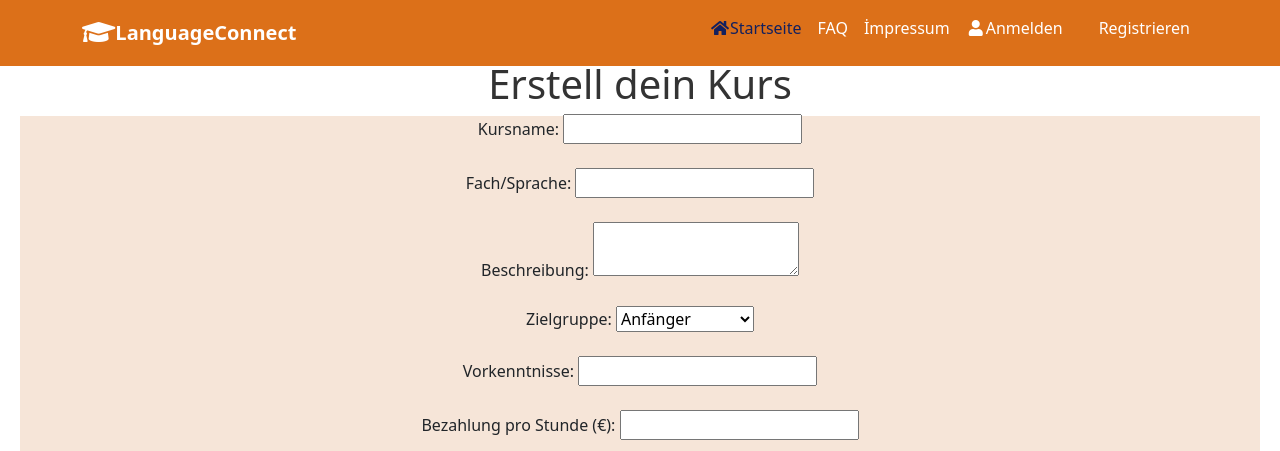
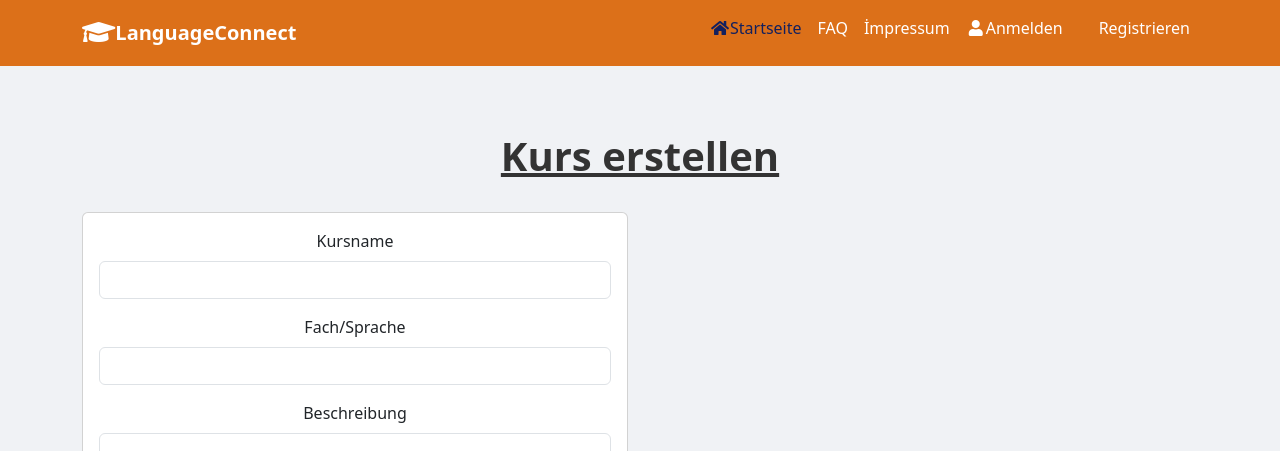
Before and after one commit to asy0/ITP_LanguageConnect, a PHP site: page /root/frontend/kurserstellen.php in a window 1280 px wide. Shown: the top 451 px of the page. Run offline with PHP 8.4, Linux system fonts and the light colour scheme.

Commit message:
frontend Implementierung

```diff
--- a/src/root/frontend/kurserstellen.php
+++ b/src/root/frontend/kurserstellen.php
@@ -7,61 +7,81 @@
     <script src="https://cdn.jsdelivr.net/npm/bootstrap@5.3.3/dist/js/bootstrap.bundle.min.js"></script>
     <link rel="stylesheet" href="https://cdnjs.cloudflare.com/ajax/libs/font-awesome/5.15.4/css/all.min.css">
     <link rel="stylesheet" href="../css/style.css">
+    <style>
+        body {
+            background-color: #f0f2f5;
+        }
+    </style>
     <title>Profil</title>
 </head>
 
-
-<body>
 <header>
     <!--- Navbar --->
-    <?php include './navbar.php'; ?>
+    <?php include './navbar.php';?>
 </header>
-
+<body>
 <main>
-    <h1 class="welcome-heading">Erstell dein Kurs</h1>
-<div class="buttonbox">
+    <div class="container mt-5">
+        <br><h1 class="welcome-heading"><b><u>Kurs erstellen</u></b></h1><br>
+        <div class="row align-items-center" style="height: 100%;">
+            <div class="col-md-6 order-2 order-md-1">
+                <div class="card card-custom container-custom">
+                    <div class="card-body">
                         <form action="/submit-course" method="post">
-        <label for="course-name">Kursname:</label>
-        <input type="text" id="course-name" name="course_name" required><br><br>
-
-        <label for="subject">Fach/Sprache:</label>
-        <input type="text" id="subject" name="subject" required><br><br>
-
-        <label for="description">Beschreibung:</label>
-        <textarea id="description" name="description" required></textarea><br><br>
-
-        <label for="target-group">Zielgruppe:</label>
-        <select id="target-group" name="target_group">
+                            <div class="mb-3">
+                                <label for="course-name" class="form-label">Kursname</label>
+                                <input type="text" class="form-control" id="course-name" name="course_name" required>
+                            </div>
+                            <div class="mb-3">
+                                <label for="subject" class="form-label">Fach/Sprache</label>
+                                <input type="text" class="form-control" id="subject" name="subject" required>
+                            </div>
+                            <div class="mb-3">
+                                <label for="description" class="form-label">Beschreibung</label>
+                                <textarea class="form-control" id="description" name="description" required></textarea>
+                            </div>
+                            <div class="mb-3">
+                                <label for="target-group" class="form-label">Zielgruppe</label>
+                                <select class="form-select" id="target-group" name="target_group">
                                     <option value="beginner">Anfänger</option>
                                     <option value="intermediate">Fortgeschritten</option>
                                     <option value="advanced">Experten</option>
-        </select><br><br>
+                                </select>
+                            </div>
+                            <div class="mb-3">
+                                <label for="prerequisites" class="form-label">Vorkenntnisse</label>
+                                <input type="text" class="form-control" id="prerequisites" name="prerequisites" required>
+                            </div>
 
-        <label for="prerequisites">Vorkenntnisse:</label>
-        <input type="text" id="prerequisites" name="prerequisites" required><br><br>
-
-        <label for="payment-per-hour">Bezahlung pro Stunde (€):</label>
-        <input type="number" id="payment-per-hour" name="payment_per_hour" min="0" step="0.01" required><br><br>
-
-        <label for="format">Kursformat:</label>
-        <select id="format" name="format">
+                            <div class="mb-3">
+                                <label for="payment-per-hour" class="form-label">Bezahlung pro Stunde(€)</label>
+                                <input type="number" class="form-control" id="payment-per-hour" name="payment_per_hour" min="0" step="0.01" required>
+                            </div>
+                            <div class="mb-3">
+                                <label for="format" class="form-label">Kursformat</label>
+                                <select class="form-select" id="format" name="format">
                                     <option value="online">Online</option>
                                     <option value="in-person">Präsenz</option>
-
-        </select><br><br>
-
-        <label for="duration">Kursdauer (Anzahl der Stunden):</label>
-        <input type="number" id="duration" name="duration" min="1" required><br><br>
-
-        <button type="submit">Erstellen</button>
+                                </select>
                             </div>
+                            <div class="mb-3">
+                                <label for="duration" class="form-label">Kursdauer (Anzahl der Stunden)</label>
+                                <input type="number" class="form-control" id="duration" name="duration" min="1" required>
+                            </div>
+                            <button class="btn btn-warning btn-rounded" type="submit">Erstellen</button>
                         </form>
+                    </div>
+                </div>
+            </div>
+            <div class="col-md-6 order-1 order-md-2 image-container">
+                <img src="../img/createcourse.jpg" alt="Bildbeschreibung" class="img-fluid">
+            </div>
+        </div>
+    </div>
 </main>
-
 <footer>
     <!--- Footer --->
-    <?php include './footer.php'; ?>
+    <?php include './footer.php';?>
 </footer>
-
 </body>
 </html>
```
Lines whose indentation alone changed are shown as unchanged.
